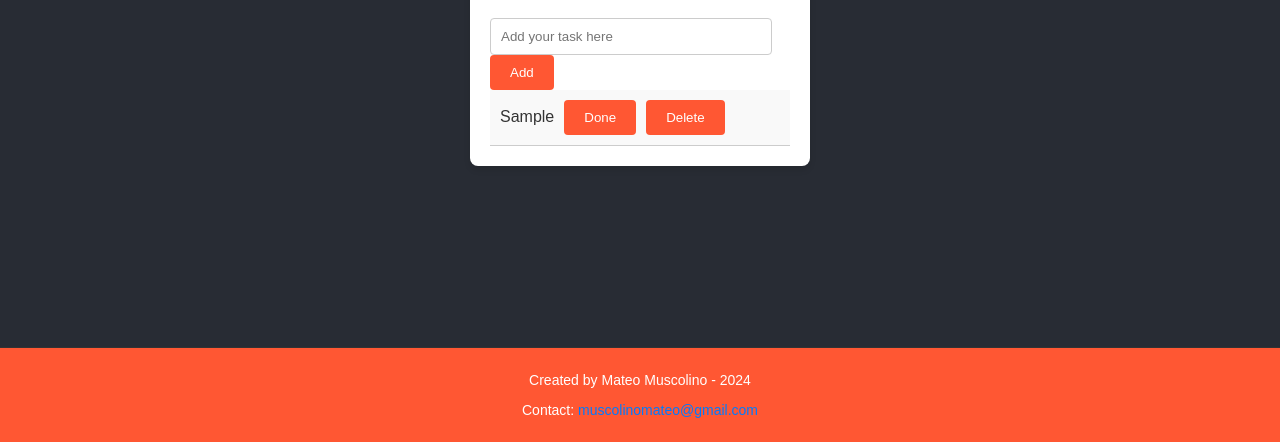
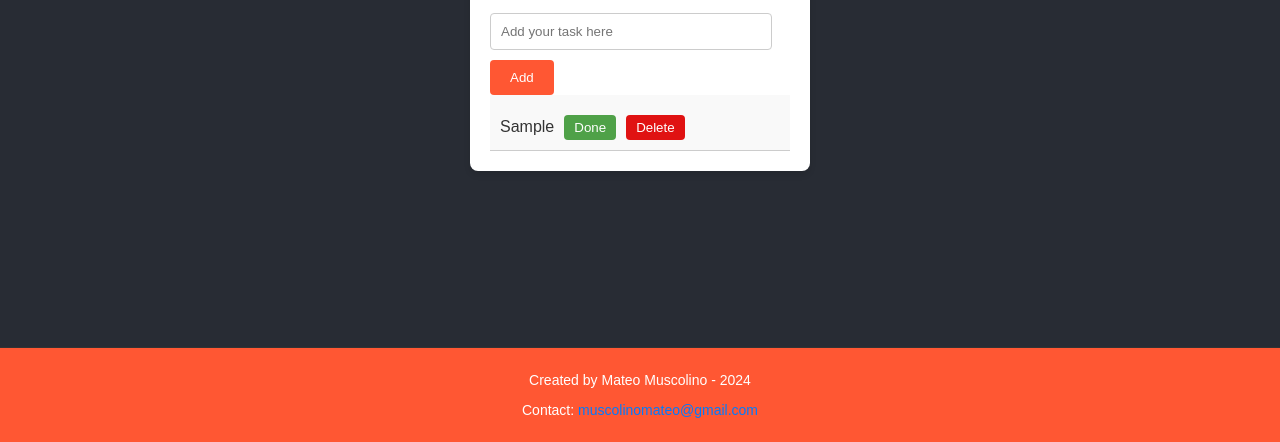
Before and after one commit to MateoMuscolino/ToDoList, a plain HTML site: page index.html in a window 1280 px wide. Both pictures are taken after typing "Sample" into the empty fields and a click on the button "Add". Shown: the part 358-800 px from the top of the page. Drawn offline with Linux system fonts and the light colour scheme.

Commit message:
FIX: Downsized the buttones done and delete

```diff
--- a/css/style.css
+++ b/css/style.css
@@ -36,10 +36,25 @@ button { /* styling the add button*/
     border-radius: 4px;
     padding: 10px 20px;
     cursor: pointer;
+    margin-top: 10px;
+
+}
+.done-button {
+    background-color: #4fa148;
+    color: white;
+    margin-left: 10px;
+    padding: 5px 10px;
+}
+
+.delete-button {
+    background-color: #e01212;
+    color: white;
+    margin-left: 5px;
+    padding: 5px 10px;
 }
 
 button:hover { /* i add a hover effect to the button*/
-    background-color: #ff774d;
+    background-color: #ff5733;
 }
 
 ul { /* styling the unordered list*/
--- a/js/script.js
+++ b/js/script.js
@@ -13,17 +13,17 @@ document.getElementById('add-task-button').addEventListener('click', function ()
         // create the "Done" button
         const doneButton = document.createElement('button');
         doneButton.textContent = 'Done';
-        doneButton.style.marginLeft = '10px'; // add some spacing
+        doneButton.classList.add('done-button');
 
         // add functionality to the "Done" button
         doneButton.addEventListener('click', function () {
             // toggle the task completion
             if (newTask.classList.contains('done')) {
                 newTask.classList.remove('done');
-                doneButton.textContent = 'Done'; // i change the button text
+                doneButton.textContent = 'Done'; // change the button text
             } else {
                 newTask.classList.add('done');
-                doneButton.textContent = 'Undone'; // i change the button text to undone i want to change it
+                doneButton.textContent = 'Undone'; // change the button text to undone i want to change it
             }
         });
 
@@ -31,6 +31,7 @@ document.getElementById('add-task-button').addEventListener('click', function ()
         const deleteButton = document.createElement('button');
         deleteButton.textContent = 'Delete';
         deleteButton.style.marginLeft = '10px'; // add some spacing
+        deleteButton.classList.add('delete-button');
 
         // add functionality to the delete button
         deleteButton.addEventListener('click',function(){
```
Also changed, not shown: to-do.txt.
